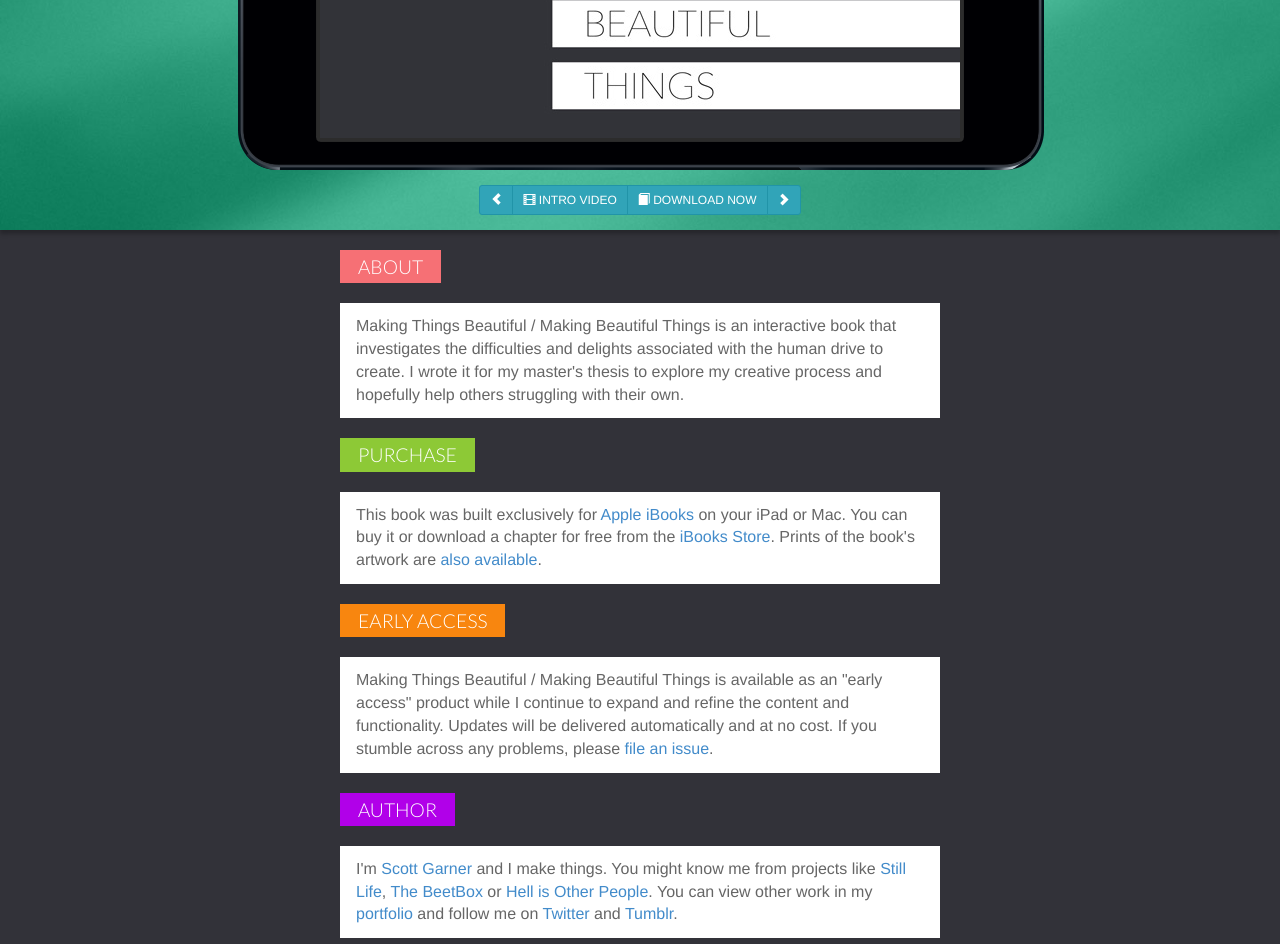
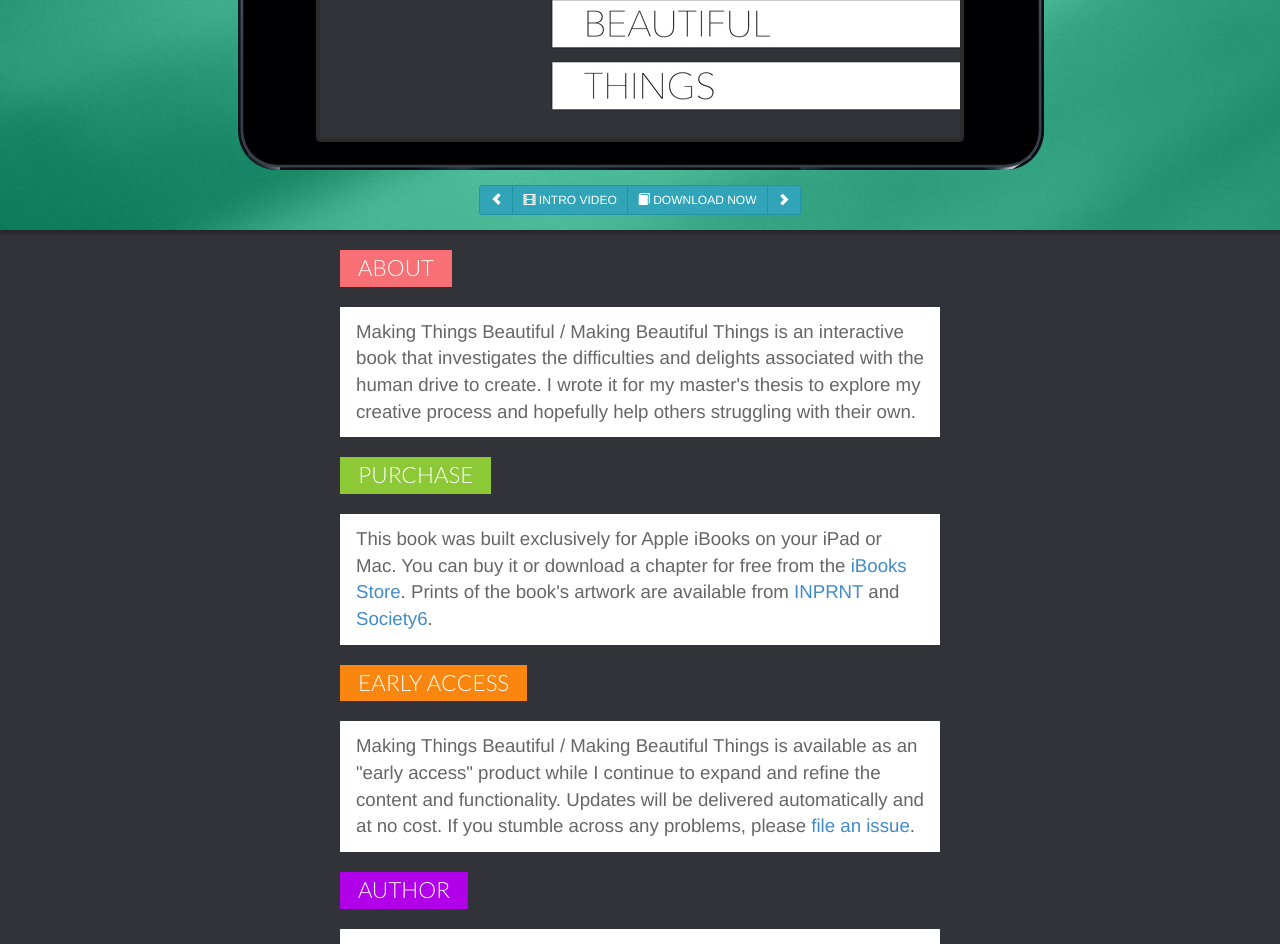
Before and after one commit to scottgarner/BeautifulThings, a Jekyll site: the page index.html, which Jekyll copies as it is, in a window 1280 px wide. Shown: the part 394-1338 px from the top of the page. Built offline with Jekyll 4.4.1, drawn with Linux system fonts in a browser that asks for light colours; nearby versions of some CDN libraries.

Commit message:
Print links and fixes

```diff
--- a/css/main.css
+++ b/css/main.css
@@ -2,7 +2,7 @@ body {
   background: #323239;
   font-family: "HelveticaNeue-Light", "Helvetica Neue Light", "Helvetica Neue", Helvetica, Arial, "Lucida Grande", sans-serif;
   font-weight: 300;
-  font-size: 12pt;
+  font-size: 14pt;
   color: #fff;
 }
 
@@ -66,6 +66,10 @@ footer a, footer a:hover {
   z-index: 999;
 }
 
+#ipadImage {
+  z-index: 500;
+}
+
 #ipadVideo, #ipadImage {
   position: absolute;
   top: 0px;
@@ -81,11 +85,6 @@ footer a, footer a:hover {
   height: auto;
   width: 100%;
   background: #323239;
-}
-
-#ipadVideo {
-  display: none;
-
 }
 
 #buttonContainer {
--- a/index.html
+++ b/index.html
@@ -77,7 +77,7 @@
 
     <h2 class="purchase">Purchase</h2>
     <div class="card">
-      This book was built exclusively for <a href="http://www.apple.com/ibooks/">Apple iBooks</a> on your iPad or Mac. You can buy it or download a chapter for free from the <a href="https://itunes.apple.com/us/book/making-things-beautiful-making/id860605754">iBooks Store</a>. Prints of the book's artwork are <a href="http://www.inprnt.com/gallery/scottgarner/">also available</a>.
+      This book was built exclusively for Apple iBooks on your iPad or Mac. You can buy it or download a chapter for free from the <a href="https://itunes.apple.com/us/book/making-things-beautiful-making/id860605754">iBooks Store</a>. Prints of the book's artwork are available from <a href="http://www.inprnt.com/gallery/scottgarner/">INPRNT</a> and <a href="http://society6.com/scottgarner">Society6</a>.
     </div>
 
     <h2 class="issues">Early Access</h2>
--- a/js/main.js
+++ b/js/main.js
@@ -4,8 +4,7 @@ $(document).ready( function() {
 
 	$("#watchVideo").click( function() {
 		$("#ipadImage").fadeOut("slow", function() {
-			$("#ipadVideo").show();
-			popcorn.play();
+			popcorn.play(0);
 			$('.carousel').carousel(0);
 			$('.carousel').carousel('pause');
 
@@ -17,7 +16,6 @@ $(document).ready( function() {
 	popcorn.on("ended", function() {
 
 		$("#ipadImage").fadeIn("slow", function() {
-			$("#ipadVideo").hide();
 			$('.carousel').carousel('cycle');
 		});
 
```
